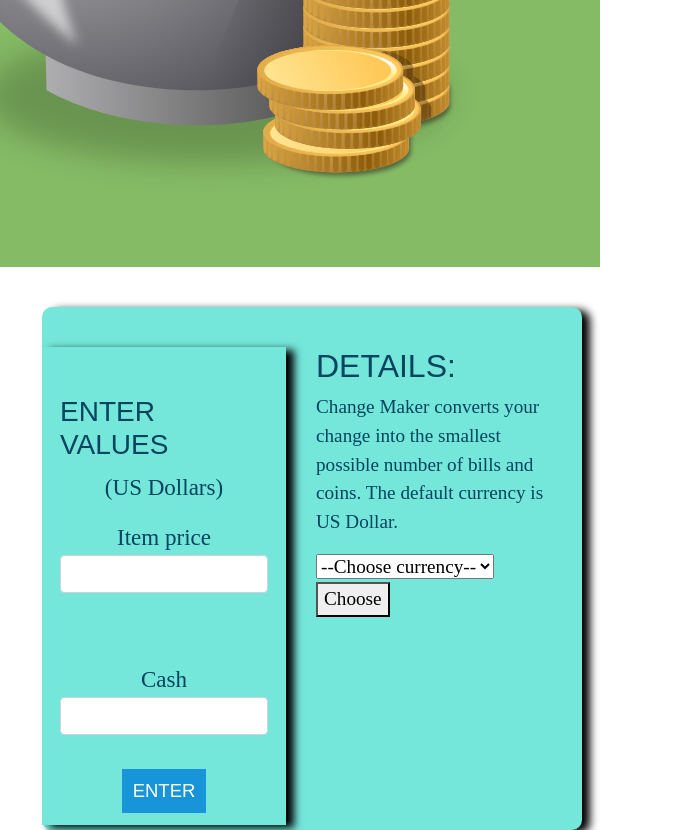
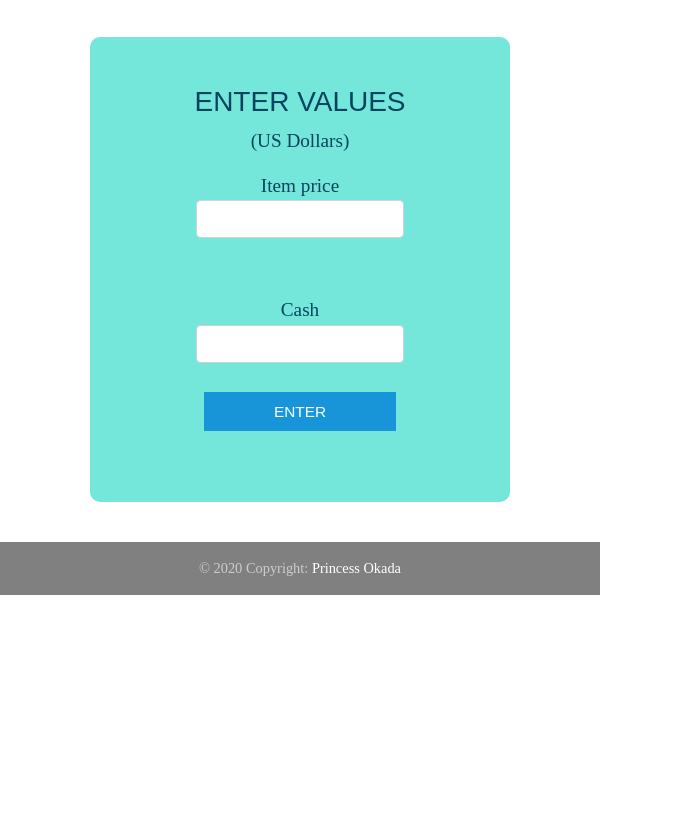
Before and after one commit to jannyr08/ChangeMaker, a plain HTML site: page index.html in a window 600 px wide. Shown: the part 456-1286 px from the top of the page, 686 px wide, since content can reach past the window. After the commit the page ends 1051 px from the top, so only its background shows below. Drawn offline with nearby package versions, Linux system fonts and the light colour scheme.

Commit message:
Add files via upload

```diff
--- a/index.css
+++ b/index.css
@@ -1,6 +1,16 @@
+html, body
+{
+width: 100%;
+overflow-x: hidden;
+}
+
+#add-on {
+  display: none;
+}
+
 .hide {
     display: none;
-  }
+}
 
   body {
    font-family: 'Cardo', serif;
@@ -41,8 +51,12 @@
     flex-direction: row;
     background: #75E6DA;
     color: #05445E;
-    box-shadow: 8px 3px 8px 0px black;
+    border-radius: 10px;
     font-size: 120%;
+  }
+
+  button {
+    display: stretch;
   }
 
   #form form #original {
@@ -53,8 +67,10 @@
     margin: 2vh 3vw 0 3vw;
   }
 
+
   .add-on-margin {
     margin: 2vh 3vw 0 3vw;
+    text-align: center;
   }
 
   .center {
@@ -74,6 +90,9 @@
     width: 13em;
   }
 
+  input[type="button"]#reset1 {
+    background-color: darkred;
+  }
 
   input[type = "button"] {
     background: rgba(24, 149, 216, 1);
@@ -91,6 +110,10 @@
     display: block;
     margin-right: auto;
     margin-left: auto;
+  }
+
+  footer {
+    background-color: #75E6DA;
   }
 
 
@@ -123,33 +146,51 @@
     margin-top: 45px;
   }
 
-  @media only screen and (max-width: 600px) {
+  footer.page-footer .footer-copyright {
+    margin: 5vh 0 0 0;
+    background-color: grey;
+  }
 
-    .popup-content {
-    height: 20vw;
-    width: 40vh;
-    padding: 20px;
-    padding-bottom: 50%;
-    margin-top: 8%;
-    background: white;
-    border-radius: 5px;
-    position: absolute;
+  @media only screen and (max-width: 768px) {
+    #form {
+      flex-direction: column-reverse;
+      justify-content: center;
+      margin: 0;
+    }
+
+    form#myForm {
+      flex-direction: column;
+      justify-content: center;
+      margin: 0 3vw 0 3vw;
+    }
+
+    #form #details {
+      flex-direction: column;
+      margin: 0 3vw 5vh 3vw;
+    }
+    .add-on-margin {
+      margin: 0;
+    }
+    header img {
+      width: 30vw;
+    }
+
+    #confirmation {
+      margin: 0 3vw 4vh 3vw;
+    }
+
+    input[type="button"] {
+      width: 50%;
     }
 
   }
 
-  @media only screen and (max-width: 600px) {
-    #form {
-    width: 90%;
-    max-width: 100%;
-    margin-top: 3vh;
-    padding-top: 5vh;
-    padding-bottom: 5px;
-    border-radius: 10px;
-    background: #75E6DA;
-    color: #05445E;
-    box-shadow: 8px 3px 8px 0px black;
-    font-size: 120%;
+  @media only screen and (min-width: 600px) and (max-width: 768px) {
+    form#myForm {
+      margin: 0 15vw 0 15vw;
+
     }
 
+
+
   }
--- a/index.html
+++ b/index.html
@@ -9,9 +9,7 @@
     <link href="https://cdnjs.cloudflare.com/ajax/libs/twitter-bootstrap/4.5.0/css/bootstrap.min.css" rel="stylesheet">
     <!-- Material Design Bootstrap -->
     <link href="https://cdnjs.cloudflare.com/ajax/libs/mdbootstrap/4.19.0/css/mdb.min.css" rel="stylesheet">
-
-   <link href="https://stackpath.bootstrapcdn.com/font-awesome/4.7.0/css/font-awesome.min.css"
-           rel = "stylesheet" >
+    <link href="https://stackpath.bootstrapcdn.com/font-awesome/4.7.0/css/font-awesome.min.css" rel = "stylesheet" >
     <link rel="stylesheet" href="index.css">
     <title>Change Maker</title>
 
@@ -63,7 +61,7 @@
 
              <select id = "changeCurrency">
               <option value = "">--Choose currency--</option>
-               <option value = "dollar">US Dollar (default)</option>
+               <option value = "dollar">US Dollar</option>
                <option value = "yen" >Japanese Yen</option>
                <option value = "peso" >Philippine Peso</option>
         </select>
@@ -71,8 +69,19 @@
       </div>
     </div>
 
+    </div>
 
+    <!-- Footer -->
+<footer class="page-footer font-small">
+
+  <!-- Copyright -->
+  <div class="footer-copyright text-center py-3">© 2020 Copyright:
+    <a href="https://www.princessokada.co/"> Princess Okada</a>
   </div>
+  <!-- Copyright -->
+
+</footer>
+<!-- Footer -->
 
       <!-- JQuery -->
       <script type="text/javascript" src="https://cdnjs.cloudflare.com/ajax/libs/jquery/3.5.1/jquery.min.js"></script>
--- a/index.js
+++ b/index.js
@@ -3,7 +3,6 @@
     let cash = document.getElementById("cash").value;
 
     const confirmation = document.getElementById("confirmation");
-    const changeEl = document.getElementById("change");
     const confirm = document.getElementById("confirm");
     const addOn = document.getElementById("add-on");
     const addOnTitle = document.getElementById("add-on-title");
@@ -19,7 +18,7 @@
       confirmation.innerHTML = '<br>' + "Your total purchase costs " + itemCost.toFixed(2) + " and you have " + cash.toFixed(2) + " to pay for it.";
       document.getElementById("add-on").classList.remove("hide");
       confirm.classList.remove("hide");
-
+      $("#add-on").css("display", "block");
       addOn.classList.add("add-on-margin");
       confirm.classList.add("btn-enter");
       addOnTitle.innerHTML = "Confirm";
@@ -55,9 +54,6 @@
       "25¢ Peso Coin", "10¢ Peso Coin", "5¢ Peso Coin", "1¢ Peso Coin"]
     };
 
-    // onclick of yen button, currency -> yen
-    console.log(selectedCurrency);
-
     let usedCurrency = currencies[selectedCurrency];
     let usedCurrencyName = currencyNames[selectedCurrency];
     console.log(usedCurrency);
@@ -92,7 +88,8 @@
 
     resetBtn.onclick = function () {
       document.getElementById("myForm").reset();
-      document.getElementById("add-on").classList.add("hide");
+
+      $("#add-on").css("display", "none");
       document.getElementById("resultDiv").classList.add("hide");
     }
   }
@@ -113,6 +110,5 @@
      //Step 1. Get number of dollar for each type of dollar
       let dValue = parseInt(remainder / value);
      // Step 2. Storing numDValue in an array
-      dValue = dValue;
       return dValue;
    }
```
Lines whose indentation alone changed are shown as unchanged.
